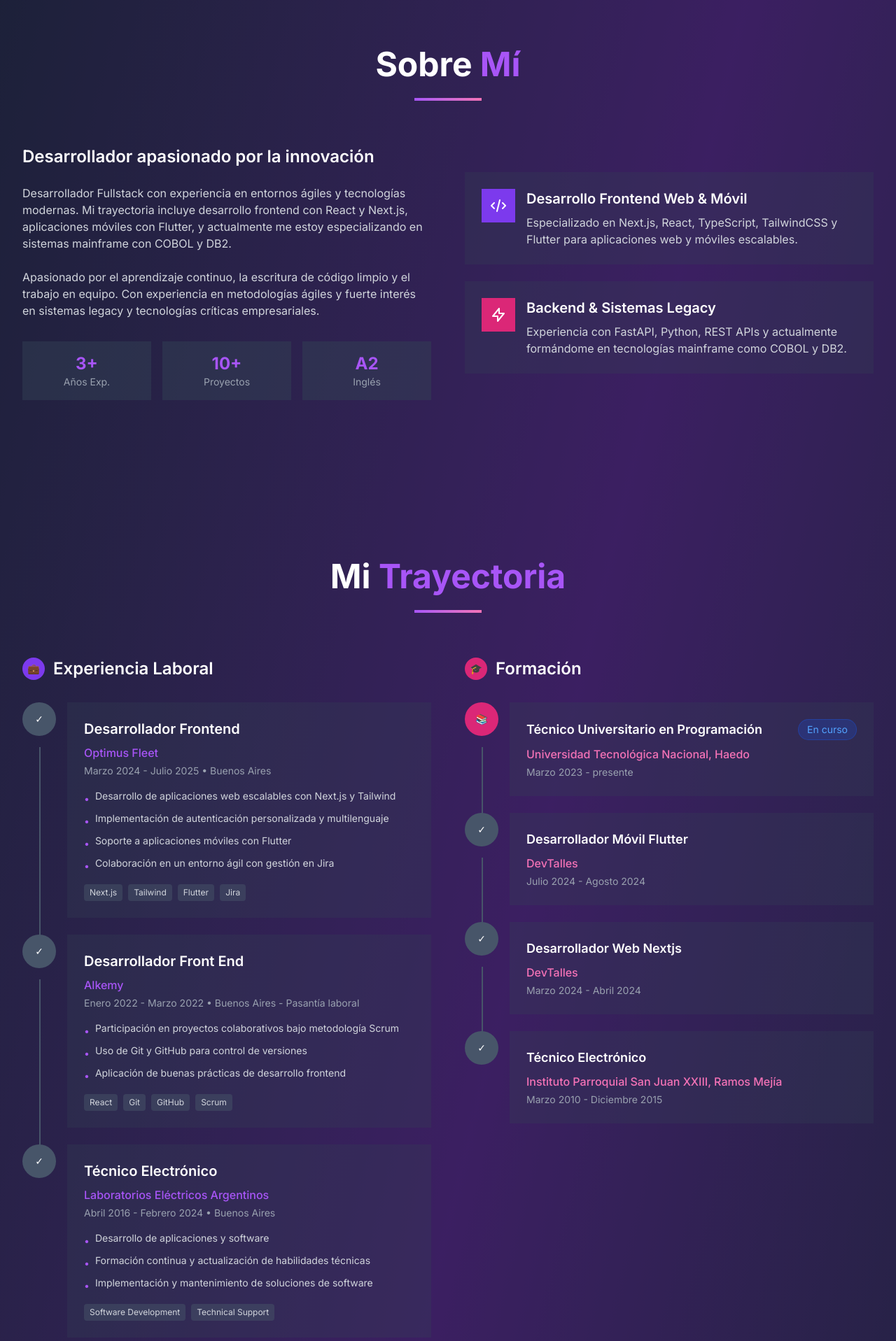
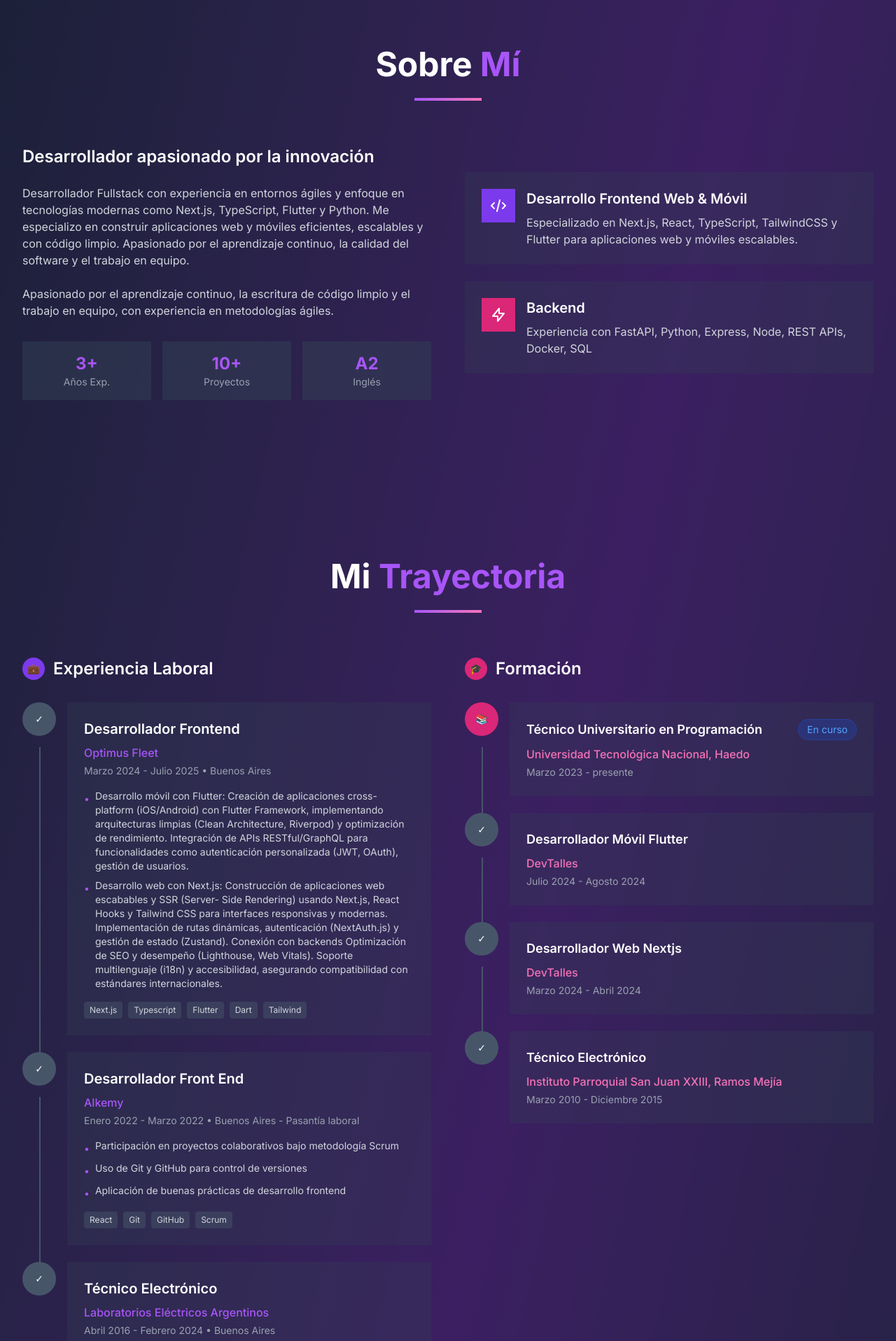
Before and after one commit to Frank076-web/PortFolio, a Next.js app: page / in a window 1280 px wide. Shown: the part 880-2797 px from the top of the page at 70% size. Built offline with nearby package versions, Linux system fonts and the light colour scheme.

Commit message:
Modificación en descripción y experiencias que reflejen mejor la experiencia en desarrollo

```diff
--- a/app/components/about/Description.tsx
+++ b/app/components/about/Description.tsx
@@ -1,21 +1,15 @@
 export async function Description() {
 	return (
 		<div>
-			<h3 className="text-2xl font-semibold text-white mb-6">
-				Desarrollador apasionado por la innovación
-			</h3>
+			<h3 className="text-2xl font-semibold text-white mb-6">Desarrollador apasionado por la innovación</h3>
 			<p className="text-gray-300 mb-6">
-				Desarrollador Fullstack con experiencia en entornos ágiles y
-				tecnologías modernas. Mi trayectoria incluye desarrollo frontend
-				con React y Next.js, aplicaciones móviles con Flutter, y
-				actualmente me estoy especializando en sistemas mainframe con
-				COBOL y DB2.
+				Desarrollador Fullstack con experiencia en entornos ágiles y enfoque en tecnologías modernas como Next.js, TypeScript,
+				Flutter y Python. Me especializo en construir aplicaciones web y móviles eficientes, escalables y con código limpio.
+				Apasionado por el aprendizaje continuo, la calidad del software y el trabajo en equipo.
 			</p>
 			<p className="text-gray-300 mb-8">
-				Apasionado por el aprendizaje continuo, la escritura de código
-				limpio y el trabajo en equipo. Con experiencia en metodologías
-				ágiles y fuerte interés en sistemas legacy y tecnologías
-				críticas empresariales.
+				Apasionado por el aprendizaje continuo, la escritura de código limpio y el trabajo en equipo, con experiencia en
+				metodologías ágiles.
 			</p>
 
 			<div className="grid grid-cols-3 gap-4 text-center">
@@ -24,9 +18,7 @@ export async function Description() {
 					<div className="text-gray-400 text-sm">Años Exp.</div>
 				</div>
 				<div className="p-4 bg-slate-700/50 rounded-lg hover:bg-slate-700/70 transition-colors">
-					<div className="text-2xl font-bold text-purple-400">
-						10+
-					</div>
+					<div className="text-2xl font-bold text-purple-400">10+</div>
 					<div className="text-gray-400 text-sm">Proyectos</div>
 				</div>
 				<div className="p-4 bg-slate-700/50 rounded-lg hover:bg-slate-700/70 transition-colors">
--- a/app/components/about/ProfesionalCareer.tsx
+++ b/app/components/about/ProfesionalCareer.tsx
@@ -46,11 +46,10 @@ export async function ProfessionalCareer() {
 				</div>
 				<div>
 					<h4 className="text-xl font-semibold text-white mb-2">
-						Backend &amp; Sistemas Legacy
+						Backend
 					</h4>
 					<p className="text-gray-300">
-						Experiencia con FastAPI, Python, REST APIs y actualmente
-						formándome en tecnologías mainframe como COBOL y DB2.
+						Experiencia con FastAPI, Python, Express, Node, REST APIs, Docker, SQL
 					</p>
 				</div>
 			</div>
--- a/app/components/experience/static/experiences.ts
+++ b/app/components/experience/static/experiences.ts
@@ -8,12 +8,29 @@ export const experiences: Experience[] = [
 		period: 'Marzo 2024 - Julio 2025',
 		location: 'Buenos Aires',
 		description: [
-			'Desarrollo de aplicaciones web escalables con Next.js y Tailwind',
-			'Implementación de autenticación personalizada y multilenguaje',
-			'Soporte a aplicaciones móviles con Flutter',
-			'Colaboración en un entorno ágil con gestión en Jira',
+			`
+				Desarrollo móvil con Flutter:
+				Creación de aplicaciones cross-platform (iOS/Android) con
+				Flutter Framework, implementando arquitecturas limpias
+				(Clean Architecture, Riverpod) y optimización de rendimiento.
+				Integración de APIs RESTful/GraphQL para funcionalidades
+				como autenticación personalizada (JWT, OAuth), gestión de
+				usuarios.
+			`,
+			`
+				Desarrollo web con Next.js:
+				Construcción de aplicaciones web escabables y SSR (Server-
+				Side Rendering) usando Next.js, React Hooks y Tailwind CSS
+				para interfaces responsivas y modernas.
+				Implementación de rutas dinámicas, autenticación
+				(NextAuth.js) y gestión de estado (Zustand).
+				Conexión con backends
+				Optimización de SEO y desempeño (Lighthouse, Web Vitals).
+				Soporte multilenguaje (i18n) y accesibilidad, asegurando
+				compatibilidad con estándares internacionales.
+				`,
 		],
-		technologies: ['Next.js', 'Tailwind', 'Flutter', 'Jira'],
+		technologies: ['Next.js', 'Typescript', 'Flutter', 'Dart', 'Tailwind'],
 		current: false,
 	},
 	{
@@ -37,11 +54,12 @@ export const experiences: Experience[] = [
 		period: 'Abril 2016 - Febrero 2024',
 		location: 'Buenos Aires',
 		description: [
-			'Desarrollo de aplicaciones y software',
-			'Formación continua y actualización de habilidades técnicas',
-			'Implementación y mantenimiento de soluciones de software',
+			'Diagnóstico, reparación y mantenimiento de equipos electrónicos, principalmente cablemódems y decodificadores, asegurando su correcto funcionamiento.',
+			'Realización de pruebas técnicas (testeos) para verificar el rendimiento de los dispositivos, identificando fallas en componentes  lectrónicos (placas, fuentes de alimentación, circuitos integrados, etc.).',
+			'Reemplazo de piezas defectuosas y soldadura de componentes SMD y THT.',
+			'Manejo de herramientas e instrumentos de medición (multímetros, osciloscopios, fuentes de alimentación)'
 		],
-		technologies: ['Software Development', 'Technical Support'],
+		technologies: ['Soporte Técnico'],
 		current: false,
 	},
 ];
```
